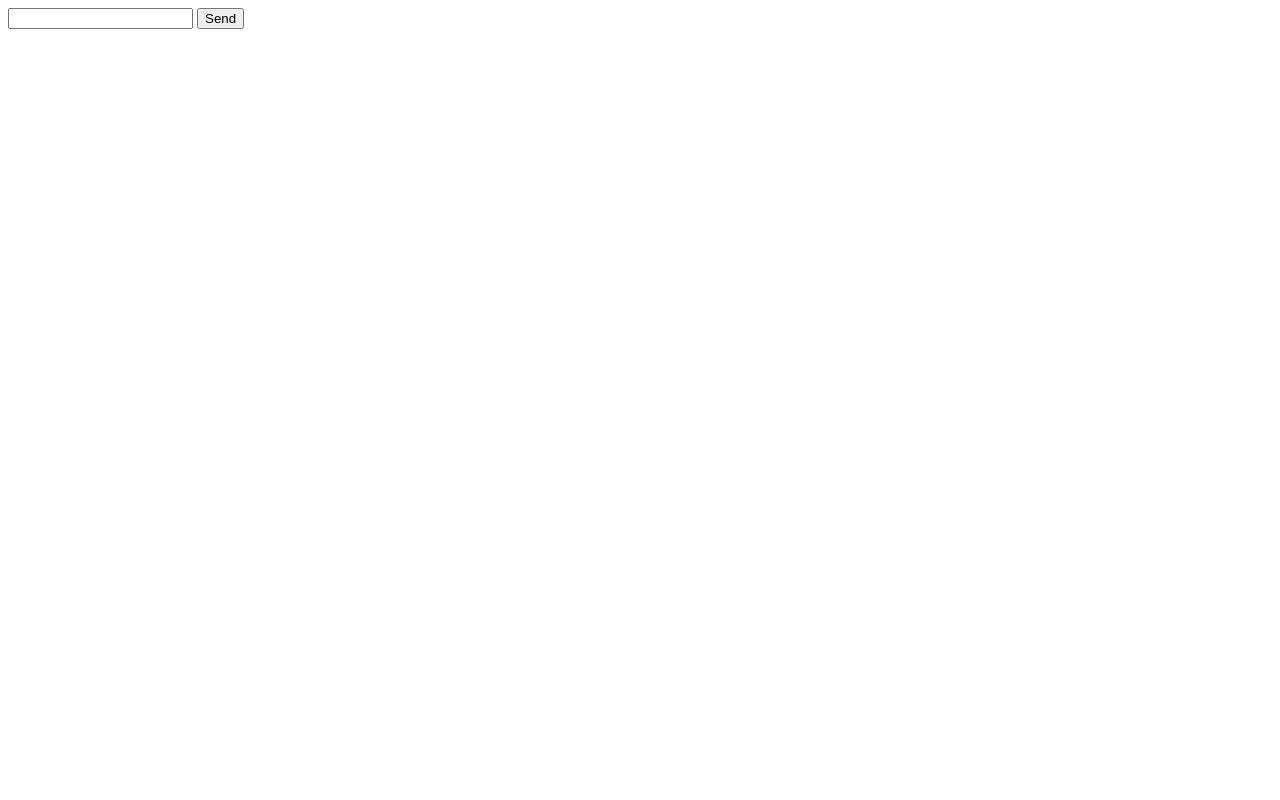
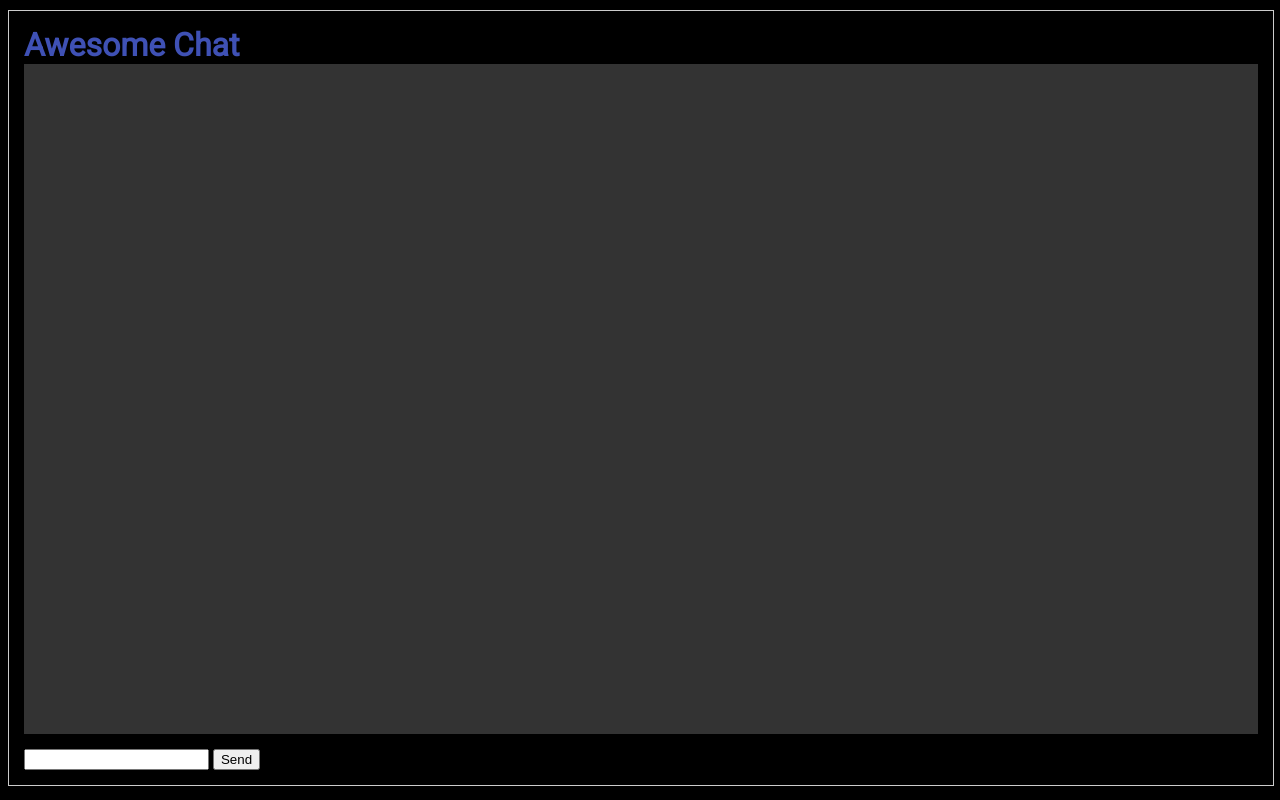
Before and after one commit to Citr0s/webSocketChat, a website: page index.html in a window 1280 px wide. Drawn offline with Linux system fonts and the light colour scheme.

Commit message:
added some basic styling

```diff
--- a/index.html
+++ b/index.html
@@ -3,11 +3,20 @@
 <head>
     <meta charset="UTF-8">
     <title>Awesome Chat</title>
+    <link href="https://fonts.googleapis.com/css?family=Roboto" rel="stylesheet">
+    <link rel="stylesheet" href="styles.css">
 </head>
 <body>
-<div id="log"></div>
-<input type="text" id="message">
-<button id="sendButton">Send</button>
+<div class="wrapper">
+    <div class="content">
+        <h1>Awesome Chat</h1>
+        <div id="log"></div>
+        <div class="controls">
+            <input type="text" id="message">
+            <button id="sendButton">Send</button>
+        </div>
+    </div>
+</div>
 <script src="app.js"></script>
 </body>
 </html>
--- /dev/null
+++ b/styles.css
@@ -0,0 +1,33 @@
+body {
+    background-color: #000;
+    font-family: 'Roboto', sans-serif;
+}
+
+.wrapper {
+    width: 100%;
+    margin: 10px auto;
+    border: 1px solid #ccc;
+}
+
+#log {
+    height: 80vh;
+    background-color: #333;
+    padding: 15px;
+}
+
+.content h1 {
+    color: #3F51B5;
+    margin: 0;
+}
+
+.content {
+    padding: 15px;
+}
+
+.controls {
+    margin-top: 15px;
+}
+
+p {
+    margin: 0;
+}
```
